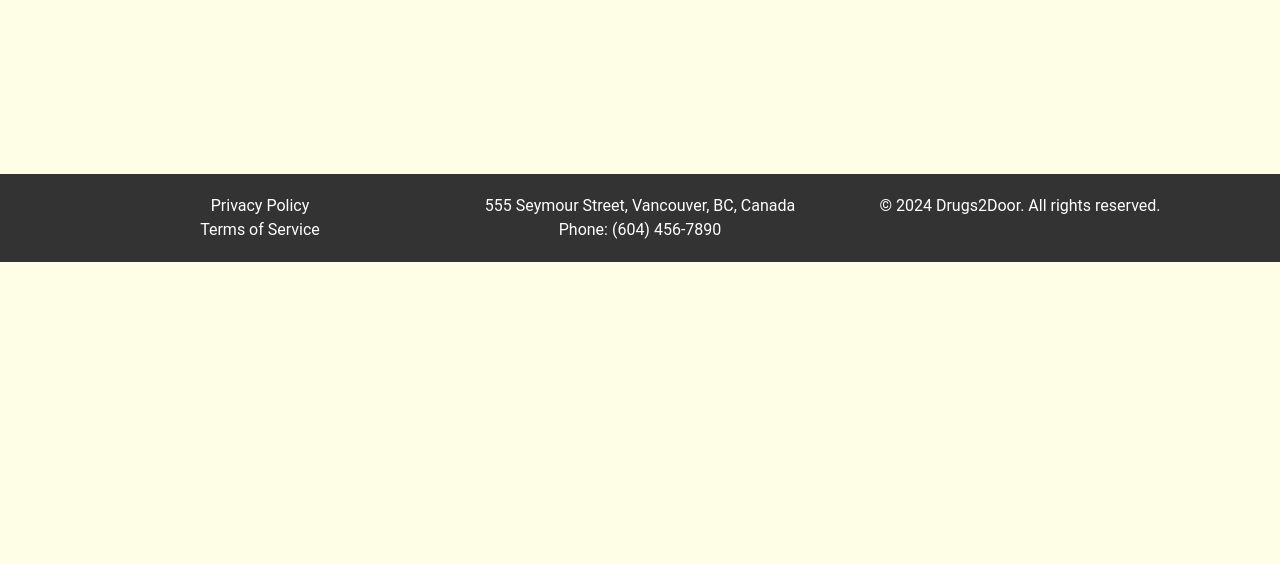
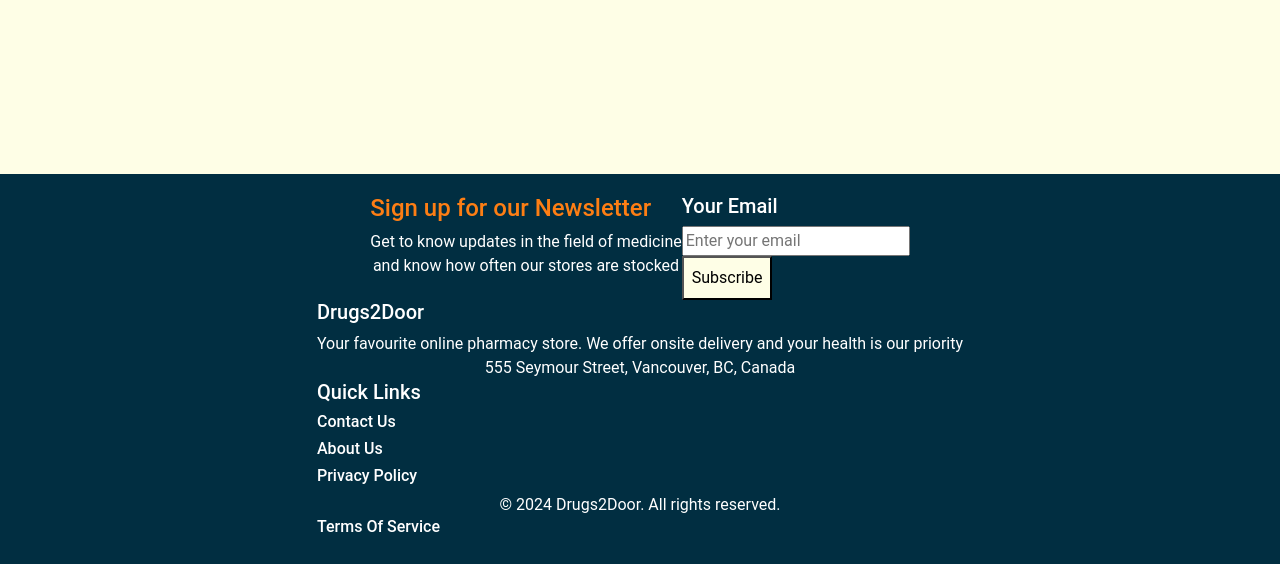
Before and after one commit to chrispoon007/Drugs2Door, a Flask app: page / in a window 1280 px wide. Shown: the part 894-1458 px from the top of the page. Before the commit the page ends 1156 px from the top, so only its background shows below. Run offline with Flask 3, Linux system fonts and the light colour scheme; some libraries are stand-ins or nearby versions.

Commit message:
changes to the footer, still a wip

```diff
--- a/static/css/home.css
+++ b/static/css/home.css
@@ -98,3 +98,30 @@ button {
 .third-wrapper a {
     margin-right: 100px;
 }
+
+.footer {
+    background-color: var(--navy);
+    display: flex;
+    flex-direction: column;
+    align-items: center;
+    margin: 0;
+    justify-content: center;
+}
+
+h6 {
+    color: #ffffff;
+}
+
+h5 {
+    color: #ffffff;
+}
+
+.first-container {
+    display: flex;
+    justify-content: space-around;
+    flex-direction: row;
+}
+
+.first-container > div > h4 {
+    color: var(--orange);
+}
--- a/templates/base.html
+++ b/templates/base.html
@@ -125,18 +125,35 @@
 {% endwith %}
     {% block content %}{% endblock %}
         <footer class="footer">
-        <div class="container">
-            <div class="row">
-                <div class="col-md-4">
-                    <p>Privacy Policy</p>
-                    <p>Terms of Service</p>
+        <div class="first-container">
+            <div>
+                <h4>Sign up for our Newsletter</h4>
+                <p>
+                    Get to know updates in the field of medicine <br> and know how often our stores are stocked
+                </p>
+            </div>
+            <div>
+                <h5>Your Email</h5>
+                <input type="email" placeholder="Enter your email">
+                <button>Subscribe</button>
+            </div>
+        </div>
+        <div class="second-container">
+            <div class="second-row">
+                <div>
+                    <h5>Drugs2Door</h5>
+                    <p>Your favourite online pharmacy store. We offer onsite delivery and your health is our priority</p>
+                    <p>555 Seymour Street, Vancouver, BC, Canada</p>
                 </div>
-                <div class="col-md-4">
-                    <p>555 Seymour Street, Vancouver, BC, Canada</p>
-                    <p>Phone: (604) 456-7890</p>
+                <div>
+                    <h5>Quick Links</h5>
+                    <h6>Contact Us</h6>
+                    <h6>About Us</h6>
+                    <h6>Privacy Policy</h6>
                 </div>
-                <div class="col-md-4">
+                <div>
                     <p>&copy; 2024 Drugs2Door. All rights reserved.</p>
+                    <h6>Terms Of Service</h6>
                 </div>
             </div>
         </div>
```
